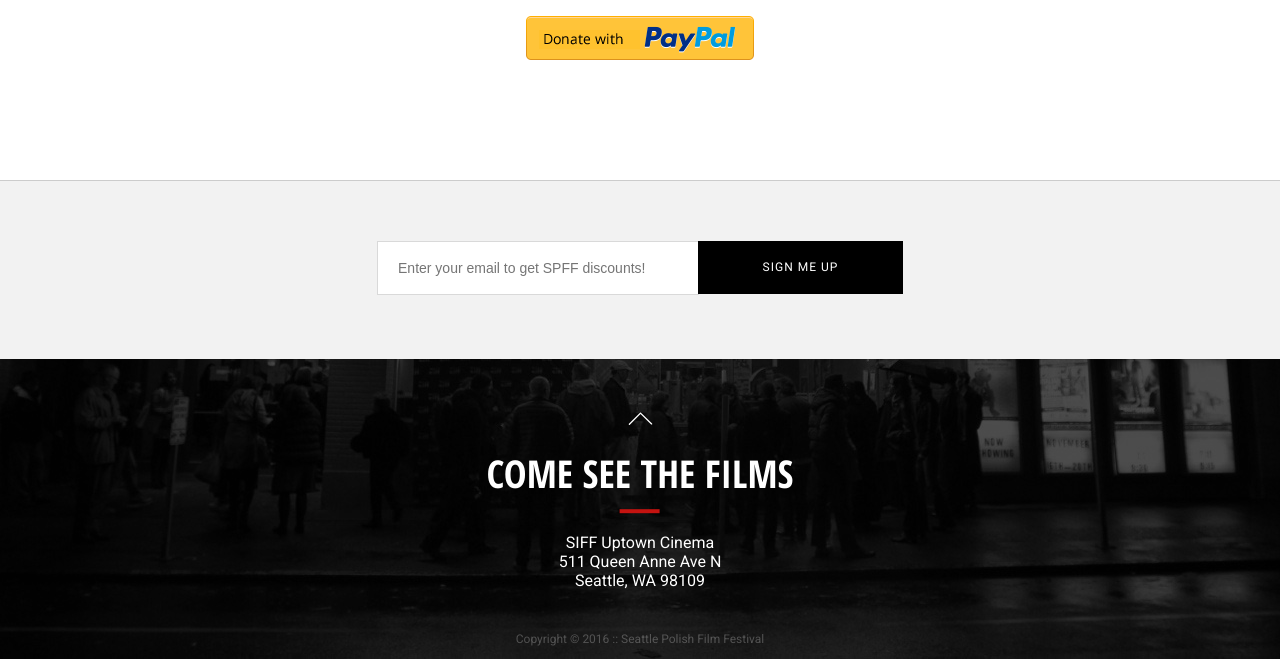
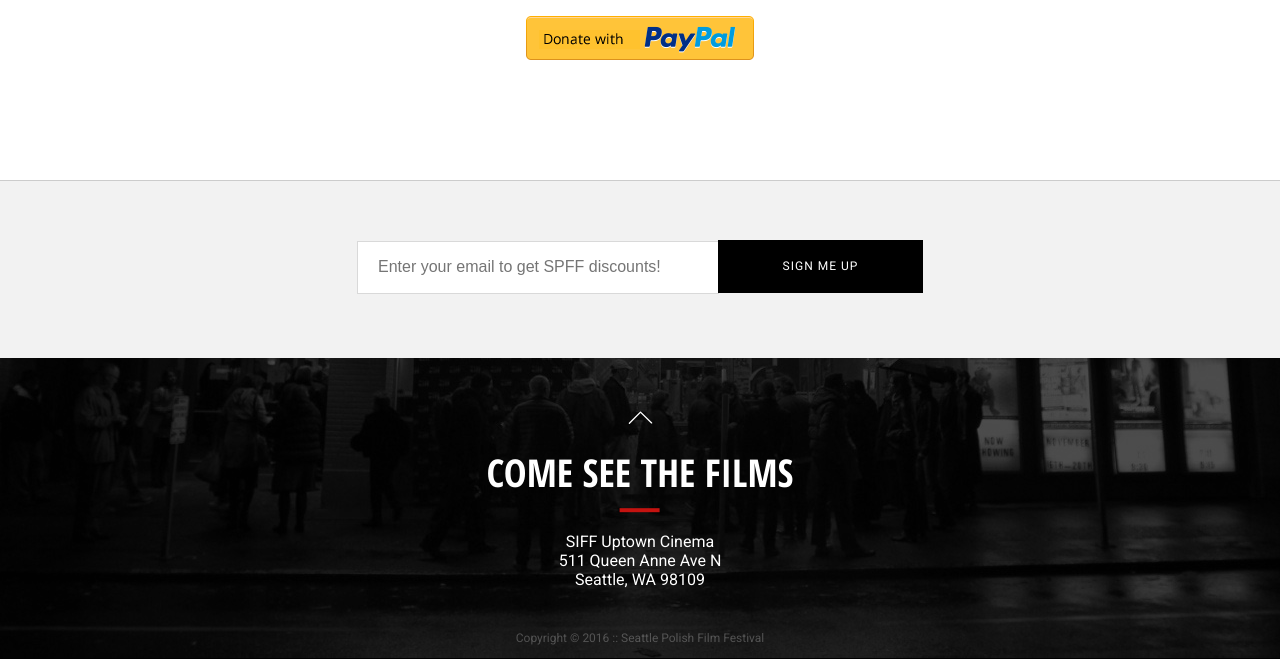
Before and after one commit to romanpohorecki-zz/spff, a PHP site: page /get-involved.php in a window 1280 px wide. Shown: the part 2206-2865 px from the top of the page. Run offline with PHP 8.4, Linux system fonts and the light colour scheme.

Commit message:
increased form font sizes

```diff
--- a/css/style.css
+++ b/css/style.css
@@ -1194,7 +1194,7 @@
 					border: 0;
 					margin-bottom: 20px;
 					background-color: rgba(255,255,255,.1);
-					font-size: 12px;
+					font-size: 16px;
 					color: #ccc;
 				}
 
@@ -1282,9 +1282,9 @@
 				.subscribe-email input[type=text]{
 					padding: 10px;
 					text-indent: 10px;
-					height: 32px;
-					min-width: 300px;
-					font-size: 14px;
+					height: 31px;
+					min-width: 340px;
+					font-size: 16px;
 					border: 1px solid rgba(0,0,0,.15);
 					box-sizing: content-box;
 				}
```
